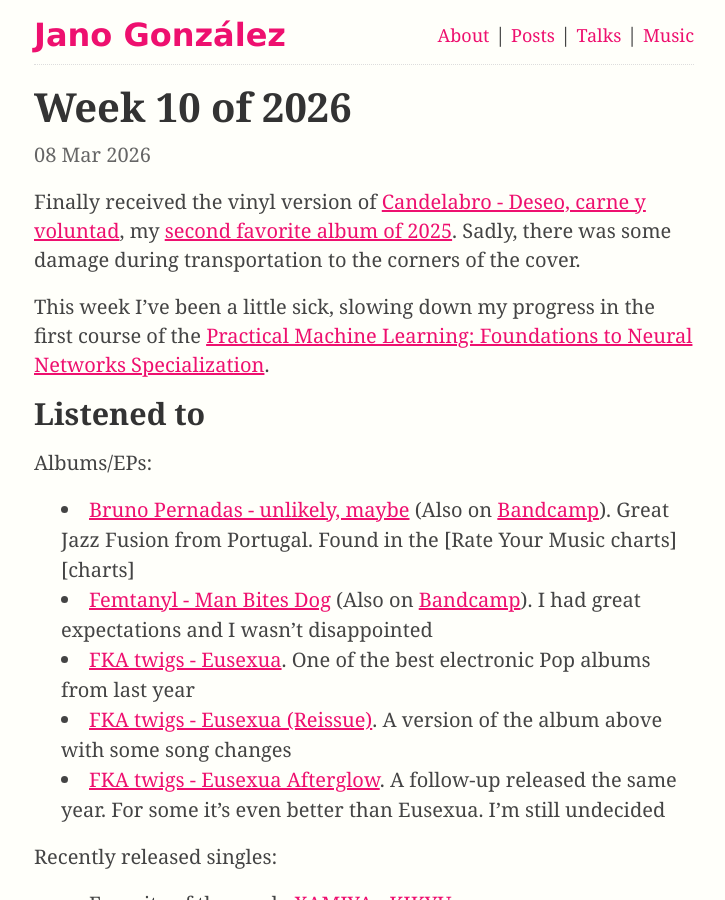
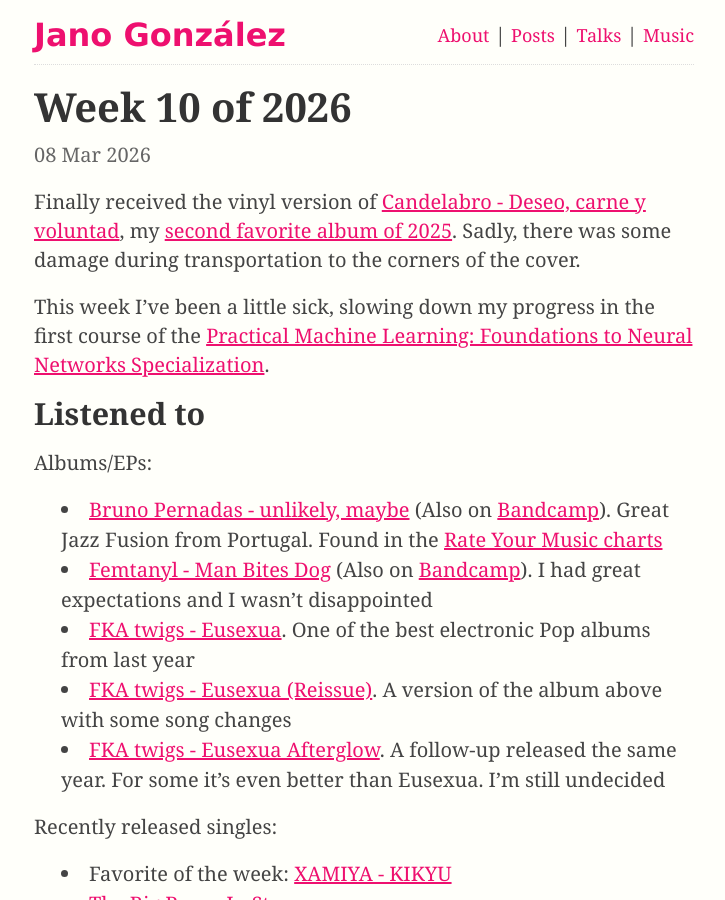
Before and after one commit to janogonzalez/janogonzalez.github.io, a Jekyll site: the page built from _posts/2026-03-08-week-10-of-2026.md, in a window 1280 px wide and 900 px high. Shown: the whole window, without its empty margins (276-1001 px from the left). Built offline with Jekyll 4.4.1, drawn with Linux system fonts in a browser that asks for light colours; some of the changed lines change nothing that is shown.

Commit message:
Add missing link

```diff
--- a/_posts/2026-03-08-week-10-of-2026.md
+++ b/_posts/2026-03-08-week-10-of-2026.md
@@ -55,6 +55,7 @@
 [bruno]: https://open.spotify.com/album/47b7QxboTU1dnFiTLx664E
 [bruno-bandcamp]: https://brunopernadasofficial.bandcamp.com/album/unlikely-maybe
 [candelabro]: https://open.spotify.com/album/4XqjkJmo5IHFQEOm8PsGut
+[charts]: https://rateyourmusic.com/charts/top/album/2026/
 [daily]: https://youtu.be/8iWkRdIsT3U
 [eusexua]: https://open.spotify.com/album/3o1TOhMkU5FFMSJMDhXfdF
 [favorite]: /2026/01/01/my-favorite-music-of-2025/#2-candelabro---deseo-carne-y-voluntad
```
